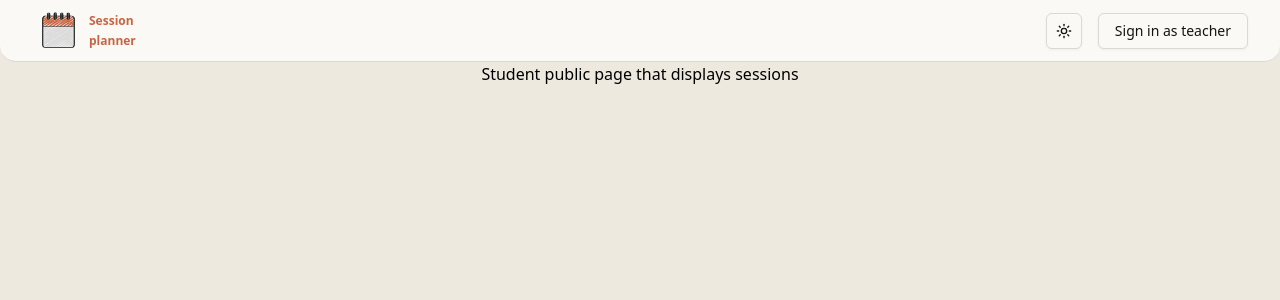
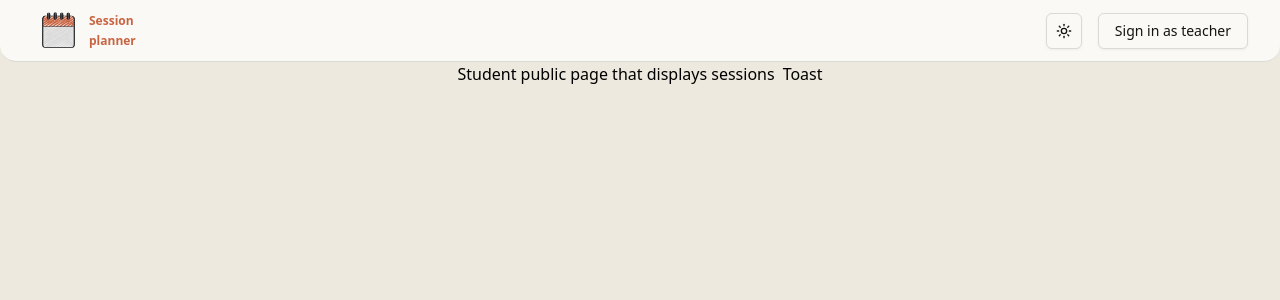
Before and after one commit to SigneHau/session-planner, a Next.js app: page / in a window 1280 px wide. Shown: the top 300 px of the page. Built offline with nearby package versions, Linux system fonts and the light colour scheme; no server answers.

Commit message:
Add toast skeleton

```diff
--- a/app/(main)/page.tsx
+++ b/app/(main)/page.tsx
@@ -1,3 +1,4 @@
+import Toast from "@/components/toast"
 
 
 const Home = () => {
@@ -6,6 +7,7 @@ const Home = () => {
   return (
     <main className="gap-2 justify-center flex min-h-screen">
       Student public page that displays sessions
+      <Toast />
     </main>
   )
 }
--- /dev/null
+++ b/components/toast.tsx
@@ -0,0 +1,9 @@
+import React from 'react'
+
+const Toast = () => {
+  return (
+    <div>Toast</div>
+  )
+}
+
+export default Toast
```
